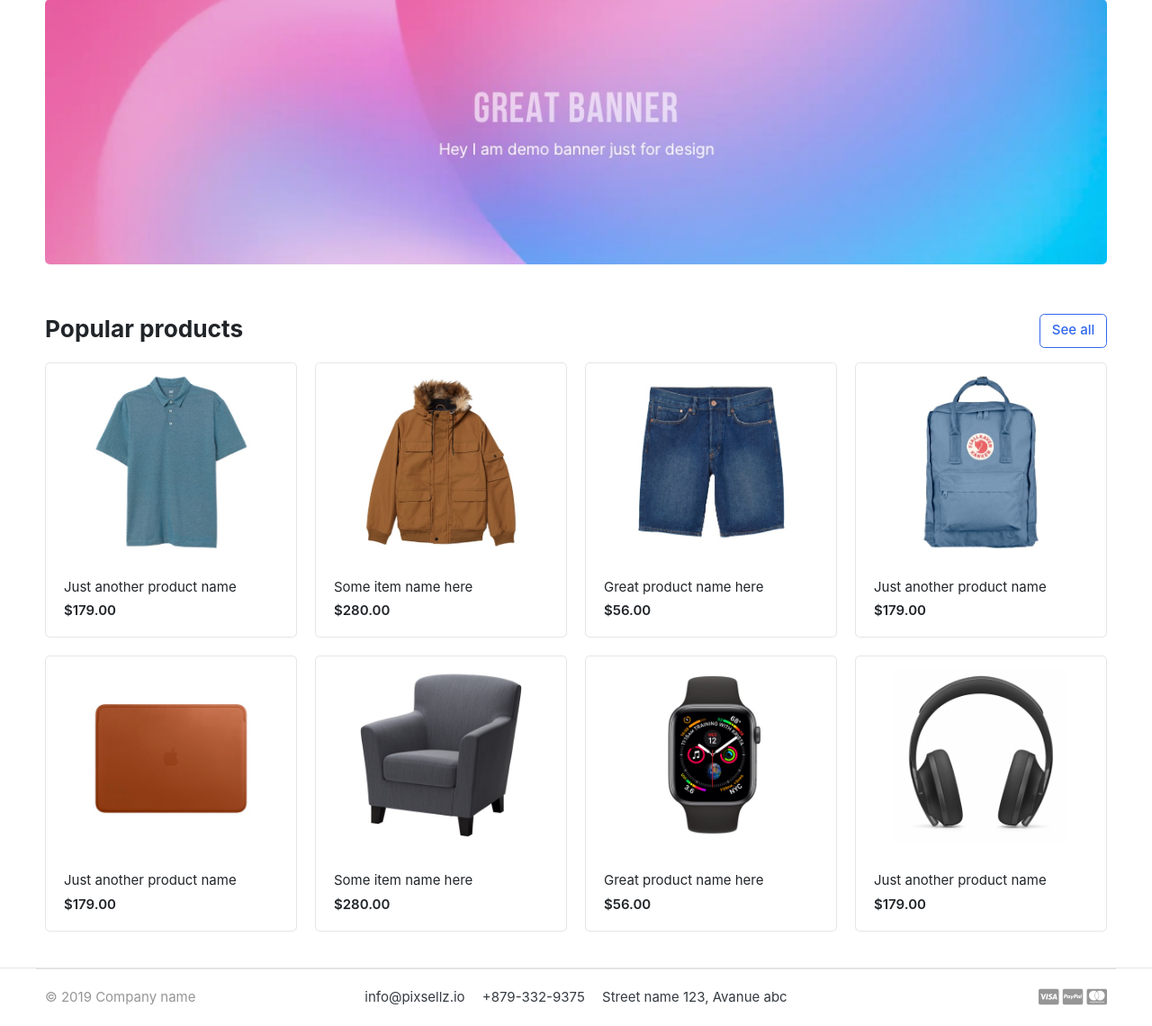
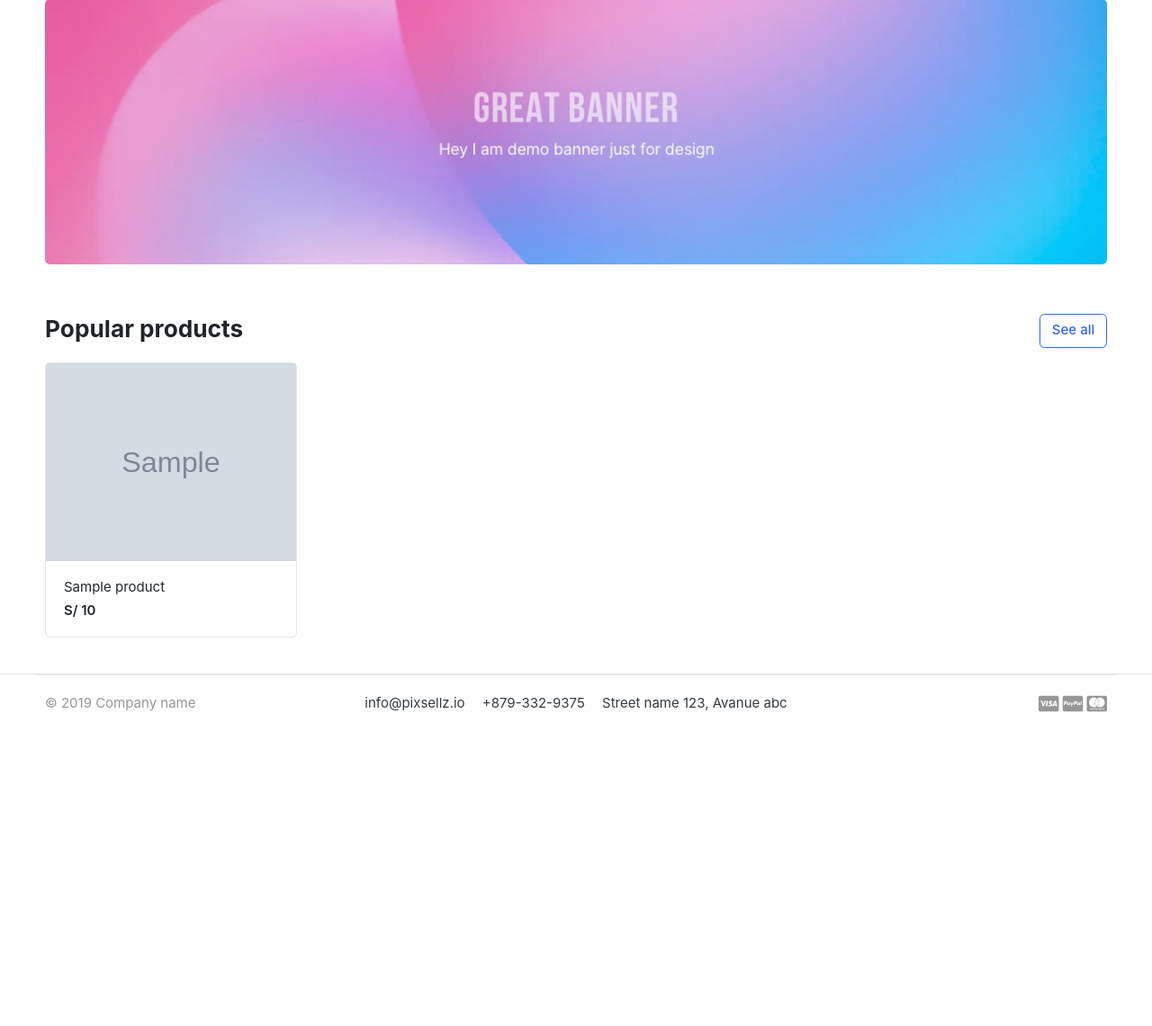
Before and after one commit to kaisherdev/django-ecommerce, a Django app: page / in a window 1280 px wide. Shown: the part 139-1280 px from the top of the page at 90% size. After the commit the page ends 931 px from the top, so only its background shows below. Run offline with Django 5.2, Linux system fonts and the light colour scheme; tables that the repository leaves empty hold one stand-in row (values such as "Sample post"); grey boxes marked "Sample" are stand-in pictures; some libraries are stand-ins or nearby versions; some web fonts are replaced.

Commit message:
✨ feat(home.html): display products on HomePage

```diff
--- a/greatkart/views.py
+++ b/greatkart/views.py
@@ -1,4 +1,11 @@
 from django.shortcuts import render
+from store.models import Product
 
 def home(request):
-    return render(request,'home.html')
+    products =Product.objects.all().filter(is_available=True)
+
+    context = {
+        'products':products,
+    }
+
+    return render(request,'home.html',context)
--- a/templates/home.html
+++ b/templates/home.html
@@ -22,78 +22,17 @@
       <!-- sect-heading -->
 
       <div class="row">
+        {% for product in products %}
         <div class="col-md-3">
           <div class="card card-product-grid">
-            <a href="./product-detail.html" class="img-wrap"><img src="{% static 'images/items/1.jpg' %}" /></a>
+            <a href="./product-detail.html" class="img-wrap"><img src="{{product.images.url}}" /></a>
             <figcaption class="info-wrap">
-              <a href="./product-detail.html" class="title">Just another product name</a>
-              <div class="price mt-1">$179.00</div> <!-- price-wrap.// -->
+              <a href="./product-detail.html" class="title">{{product.product_name}}</a>
+              <div class="price mt-1">S/ {{product.price}}</div> <!-- price-wrap.// -->
             </figcaption>
           </div>
         </div> <!-- col.// -->
-        <div class="col-md-3">
-          <div class="card card-product-grid">
-            <a href="./product-detail.html" class="img-wrap"><img src="{% static 'images/items/2.jpg' %}" /></a>
-            <figcaption class="info-wrap">
-              <a href="./product-detail.html" class="title">Some item name here</a>
-              <div class="price mt-1">$280.00</div> <!-- price-wrap.// -->
-            </figcaption>
-          </div>
-        </div> <!-- col.// -->
-        <div class="col-md-3">
-          <div class="card card-product-grid">
-            <a href="./product-detail.html" class="img-wrap"><img src="{% static 'images/items/3.jpg' %}" /></a>
-            <figcaption class="info-wrap">
-              <a href="./product-detail.html" class="title">Great product name here</a>
-              <div class="price mt-1">$56.00</div> <!-- price-wrap.// -->
-            </figcaption>
-          </div>
-        </div> <!-- col.// -->
-        <div class="col-md-3">
-          <div class="card card-product-grid">
-            <a href="./product-detail.html" class="img-wrap"><img src="{% static 'images/items/4.jpg' %}" /></a>
-            <figcaption class="info-wrap">
-              <a href="./product-detail.html" class="title">Just another product name</a>
-              <div class="price mt-1">$179.00</div> <!-- price-wrap.// -->
-            </figcaption>
-          </div>
-        </div> <!-- col.// -->
-        <div class="col-md-3">
-          <div class="card card-product-grid">
-            <a href="./product-detail.html" class="img-wrap"><img src="{% static 'images/items/5.jpg' %}" /></a>
-            <figcaption class="info-wrap">
-              <a href="./product-detail.html" class="title">Just another product name</a>
-              <div class="price mt-1">$179.00</div> <!-- price-wrap.// -->
-            </figcaption>
-          </div>
-        </div> <!-- col.// -->
-        <div class="col-md-3">
-          <div class="card card-product-grid">
-            <a href="./product-detail.html" class="img-wrap"><img src="{% static 'images/items/6.jpg' %}" /></a>
-            <figcaption class="info-wrap">
-              <a href="./product-detail.html" class="title">Some item name here</a>
-              <div class="price mt-1">$280.00</div> <!-- price-wrap.// -->
-            </figcaption>
-          </div>
-        </div> <!-- col.// -->
-        <div class="col-md-3">
-          <div class="card card-product-grid">
-            <a href="./product-detail.html" class="img-wrap"><img src="{% static 'images/items/7.jpg' %}" /></a>
-            <figcaption class="info-wrap">
-              <a href="./product-detail.html" class="title">Great product name here</a>
-              <div class="price mt-1">$56.00</div> <!-- price-wrap.// -->
-            </figcaption>
-          </div>
-        </div> <!-- col.// -->
-        <div class="col-md-3">
-          <div class="card card-product-grid">
-            <a href="./product-detail.html" class="img-wrap"><img src="{% static 'images/items/9.jpg' %}" /></a>
-            <figcaption class="info-wrap">
-              <a href="./product-detail.html" class="title">Just another product name</a>
-              <div class="price mt-1">$179.00</div> <!-- price-wrap.// -->
-            </figcaption>
-          </div>
-        </div> <!-- col.// -->
+        {% endfor %}
       </div> <!-- row.// -->
     </div>
     <!-- container // -->
```
